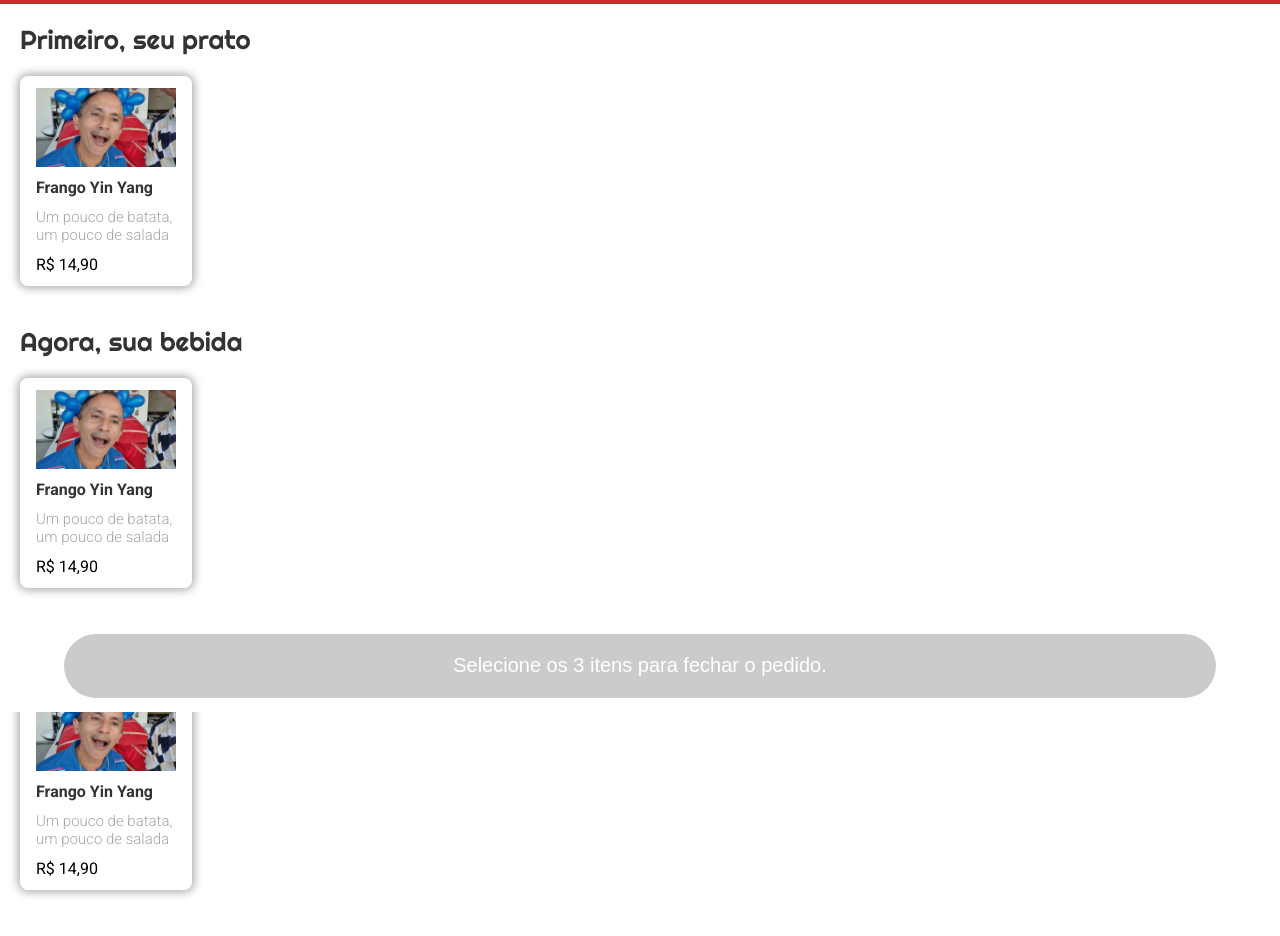
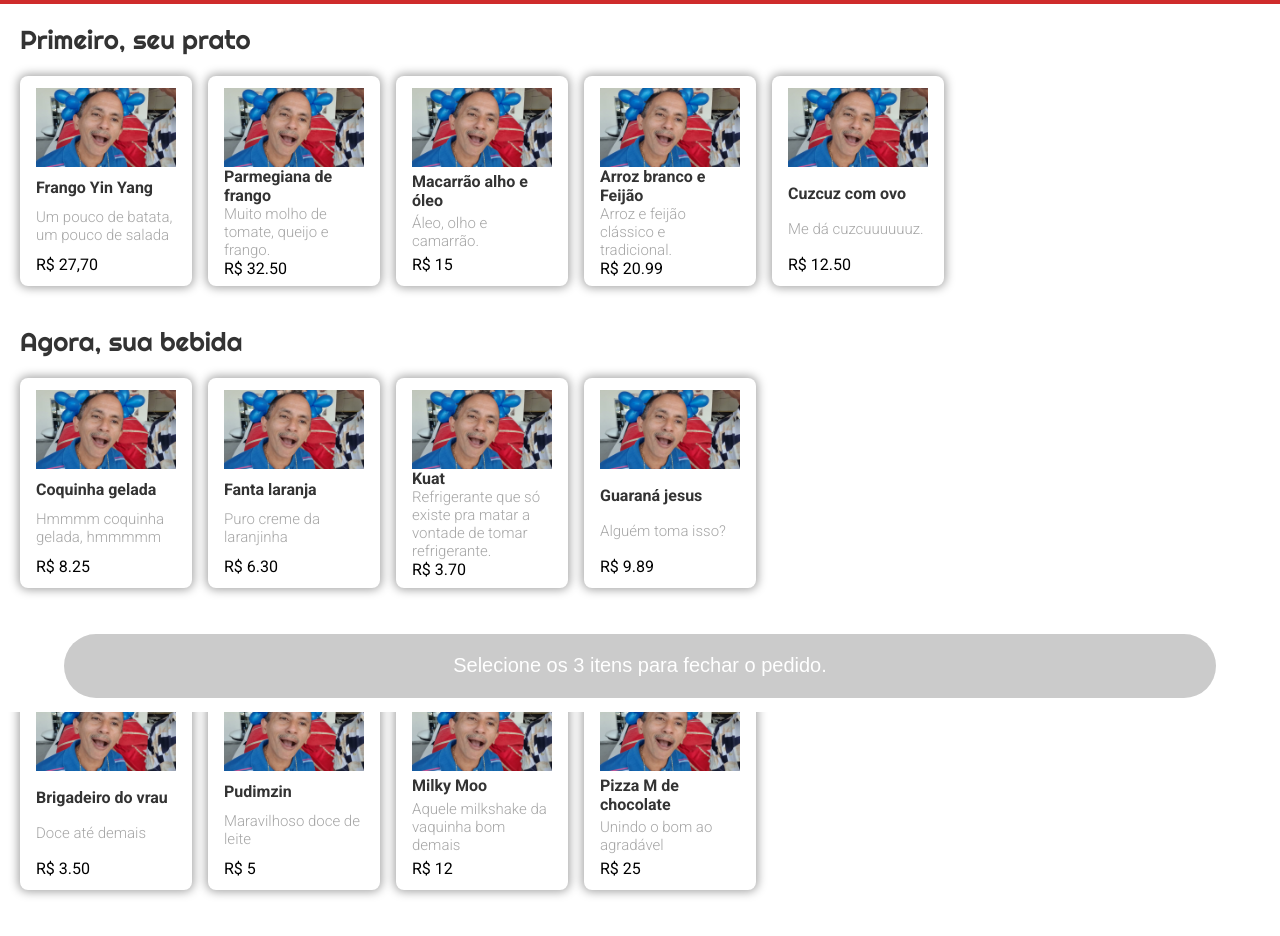
Before and after one commit to PPAKruNN/DrivenEats, a plain HTML site: page index.html in a window 1280 px wide. Shown: the part 88-1024 px from the top of the page. Drawn offline with Linux system fonts and the light colour scheme.

Commit message:
New items added.

```diff
--- a/index.html
+++ b/index.html
@@ -30,7 +30,43 @@
                 <img src="src/manoel.jpg" alt="img">
                 <h1 data-test="item-name">Frango Yin Yang</h1>
                 <h2>Um pouco de batata, um pouco de salada</h2>
-                <span class="price" data-test="item-price">R$ 14,90</span>
+                <span class="price" data-test="item-price">R$ 27,70</span>
+
+
+                <img class="check" src="src/checkmark-circle-outline.svg">
+            </div>
+            <div class="option" data-test="dish" onclick="optionClicked('parmegiana', this)">
+                <img src="src/manoel.jpg" alt="img">
+                <h1 data-test="item-name">Parmegiana de frango</h1>
+                <h2>Muito molho de tomate, queijo e frango.</h2>
+                <span class="price" data-test="item-price">R$ 32.50</span>
+
+
+                <img class="check" src="src/checkmark-circle-outline.svg">
+            </div>
+            <div class="option" data-test="dish" onclick="optionClicked('macarrao', this)">
+                <img src="src/manoel.jpg" alt="img">
+                <h1 data-test="item-name">Macarrão alho e óleo</h1>
+                <h2>Áleo, olho e camarrão.</h2>
+                <span class="price" data-test="item-price">R$ 15</span>
+
+
+                <img class="check" src="src/checkmark-circle-outline.svg">
+            </div>
+            <div class="option" data-test="dish" onclick="optionClicked('arrozfeijao', this)">
+                <img src="src/manoel.jpg" alt="img">
+                <h1 data-test="item-name">Arroz branco e Feijão</h1>
+                <h2>Arroz e feijão clássico e tradicional.</h2>
+                <span class="price" data-test="item-price">R$ 20.99</span>
+
+
+                <img class="check" src="src/checkmark-circle-outline.svg">
+            </div>
+            <div class="option" data-test="dish" onclick="optionClicked('cuzcuz', this)">
+                <img src="src/manoel.jpg" alt="img">
+                <h1 data-test="item-name">Cuzcuz com ovo</h1>
+                <h2>Me dá cuzcuuuuuuz.</h2>
+                <span class="price" data-test="item-price">R$ 12.50</span>
 
 
                 <img class="check" src="src/checkmark-circle-outline.svg">
@@ -40,24 +76,80 @@
 
         <h1>Agora, sua bebida</h1>
         <div class="options-box">
+
             <div class="option" data-test="drink" onclick="optionClicked('coca', this)">
                 <img src="src/manoel.jpg" alt="img">
-                <h1 data-test="item-name">Frango Yin Yang</h1>
-                <h2>Um pouco de batata, um pouco de salada</h2>
-                <span class="price" data-test="item-price">R$ 14,90</span>
+                <h1 data-test="item-name">Coquinha gelada</h1>
+                <h2>Hmmmm coquinha gelada, hmmmmm</h2>
+                <span class="price" data-test="item-price">R$ 8.25</span>
 
 
                 <img class="check" src="src/checkmark-circle-outline.svg">
             </div>
+
+            <div class="option" data-test="drink" onclick="optionClicked('fanta', this)">
+                <img src="src/manoel.jpg" alt="img">
+                <h1 data-test="item-name">Fanta laranja</h1>
+                <h2>Puro creme da laranjinha</h2>
+                <span class="price" data-test="item-price">R$ 6.30</span>
+
+
+                <img class="check" src="src/checkmark-circle-outline.svg">
+            </div>
+
+            <div class="option" data-test="drink" onclick="optionClicked('kuat', this)">
+                <img src="src/manoel.jpg" alt="img">
+                <h1 data-test="item-name">Kuat</h1>
+                <h2>Refrigerante que só existe pra matar a vontade de tomar refrigerante.</h2>
+                <span class="price" data-test="item-price">R$ 3.70</span>
+
+
+                <img class="check" src="src/checkmark-circle-outline.svg">
+            </div>
+
+            <div class="option" data-test="drink" onclick="optionClicked('jesus', this)">
+                <img src="src/manoel.jpg" alt="img">
+                <h1 data-test="item-name">Guaraná jesus</h1>
+                <h2>Alguém toma isso?</h2>
+                <span class="price" data-test="item-price">R$ 9.89</span>
+
+
+                <img class="check" src="src/checkmark-circle-outline.svg">
+            </div>
+
         </div>
 
         <h1>Por fim, sua sobremesa</h1>
         <div class="options-box">
+
             <div class="option" data-test="dessert" onclick="optionClicked('brigadeiro', this)">
                 <img src="src/manoel.jpg" alt="img">
-                <h1 data-test="item-name">Frango Yin Yang</h1>
-                <h2>Um pouco de batata, um pouco de salada</h2>
-                <span class="price" data-test="item-price">R$ 14,90</span>
+                <h1 data-test="item-name">Brigadeiro do vrau</h1>
+                <h2>Doce até demais</h2>
+                <span class="price" data-test="item-price">R$ 3.50</span>
+                <img class="check" src="src/checkmark-circle-outline.svg">
+            </div>
+
+            <div class="option" data-test="dessert" onclick="optionClicked('pudim', this)">
+                <img src="src/manoel.jpg" alt="img">
+                <h1 data-test="item-name">Pudimzin</h1>
+                <h2>Maravilhoso doce de leite</h2>
+                <span class="price" data-test="item-price">R$ 5</span>
+                <img class="check" src="src/checkmark-circle-outline.svg">
+            </div>
+
+            <div class="option" data-test="dessert" onclick="optionClicked('milkshake', this)">
+                <img src="src/manoel.jpg" alt="img">
+                <h1 data-test="item-name">Milky Moo</h1>
+                <h2>Aquele milkshake da vaquinha bom demais</h2>
+                <span class="price" data-test="item-price">R$ 12</span>
+                <img class="check" src="src/checkmark-circle-outline.svg">
+            </div>
+            <div class="option" data-test="dessert" onclick="optionClicked('pizzadoce', this)">
+                <img src="src/manoel.jpg" alt="img">
+                <h1 data-test="item-name">Pizza M de chocolate</h1>
+                <h2>Unindo o bom ao agradável</h2>
+                <span class="price" data-test="item-price">R$ 25</span>
                 <img class="check" src="src/checkmark-circle-outline.svg">
             </div>
         </div>
--- a/js/main.js
+++ b/js/main.js
@@ -120,10 +120,52 @@ const db = {
         "price": 27.70
     },
 
+    "parmegiana": {
+        "name": "Parmegiana de frango",
+        "optionType": optionType.Prato,
+        "price": 32.50
+    },
+
+    "macarrao": {
+        "name": "Macarrão alho e óleo",
+        "optionType": optionType.Prato,
+        "price": 15
+    },
+
+    "arrozfeijao": {
+        "name": "Arroz branco e feijão",
+        "optionType": optionType.Prato,
+        "price": 20.99
+    },
+
+    "cuzcuz": {
+        "name": "Cuzcuz com ovo",
+        "optionType": optionType.Prato,
+        "price": 12.50
+    },
+
    "coca": {
         "name": "Coquinha gelada",
         "optionType": optionType.Bebida,
         "price": 8.25
+    },
+
+    "fanta": {
+        "name": "Fanta laranja",
+        "optionType": optionType.Bebida,
+        "price": 6.30
+    },
+
+    "kuat": {
+        "name": "Kuat",
+        "optionType": optionType.Bebida,
+        "price": 3.70
+    },
+
+    "jesus": {
+        "name": "Guaraná jesus",
+        "optionType": optionType.Bebida,
+        "price": 9.89
     },
 
     "brigadeiro": {
@@ -131,6 +173,24 @@ const db = {
         "optionType": optionType.Sobremesa,
         "price": 3.50
     },
+
+    "pudim": {
+        "name": "Pudimzin",
+        "optionType": optionType.Sobremesa,
+        "price": 5
+    },
+
+    "milkshake": {
+        "name": "Milky Moo",
+        "optionType": optionType.Sobremesa,
+        "price": 12
+    },
+
+    "pizzadoce": {
+        "name": "Pizza M de chocolate",
+        "optionType": optionType.Sobremesa,
+        "price": 25
+    }
 }
 
 let totalPrice = 0;
```
